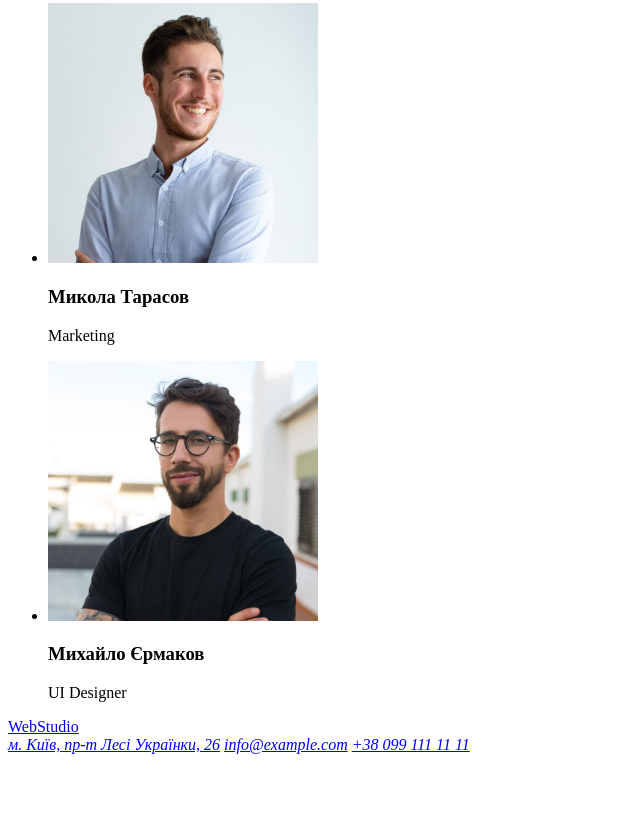
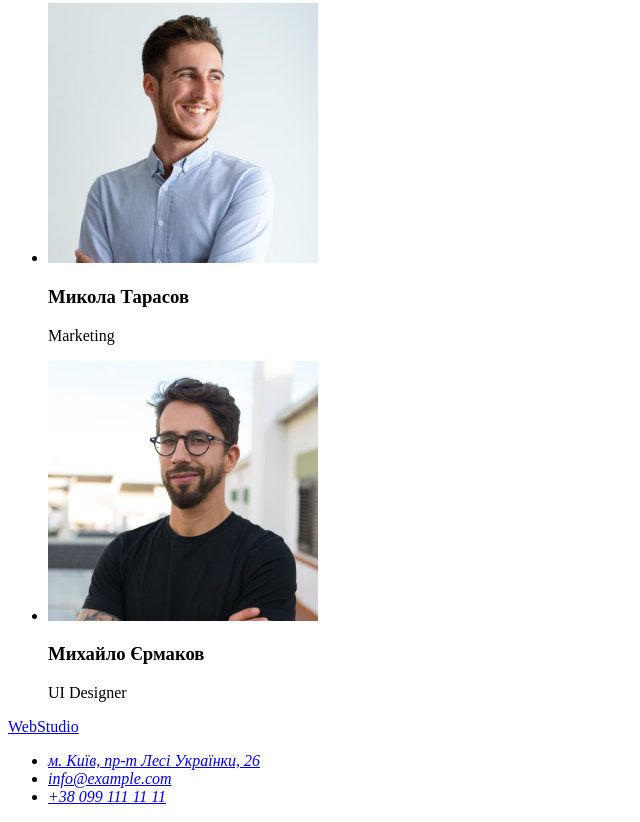
Before and after one commit to NataliiaKruhliak/goit-markup-hw-01, a plain HTML site: page index.html in a window 1280 px wide. Shown: the part 2285-3107 px from the top of the page, without its empty margins (0-640 px from the left). Before the commit the page ends 3047 px from the top, so only its background shows below. Drawn offline with Linux system fonts and the light colour scheme.

Commit message:
Update index.html

```diff
--- a/index.html
+++ b/index.html
@@ -105,9 +105,11 @@
   <footer>
     <a href="./index.html" lang="en">WebStudio</a>
       <address>
-        <a href="https://goo.gl/maps/SXXD5D3ic1gdtgaX6" rel="noopener noreferrer">м. Київ, пр-т Лесі Українки, 26</a>
-        <a href="mailto:info@devstudio.com">info@example.com</a>
-        <a href="tel:+380991111111">+38 099 111 11 11</a>
+        <ul>
+          <li><a href="https://goo.gl/maps/SXXD5D3ic1gdtgaX6" rel="noopener noreferrer">м. Київ, пр-т Лесі Українки, 26</a></li>
+          <li><a href="mailto:info@devstudio.com">info@example.com</a></li>
+          <li><a href="tel:+380991111111">+38 099 111 11 11</a></li>
+        </ul>
       </address>
   </footer>
 </body>
```
